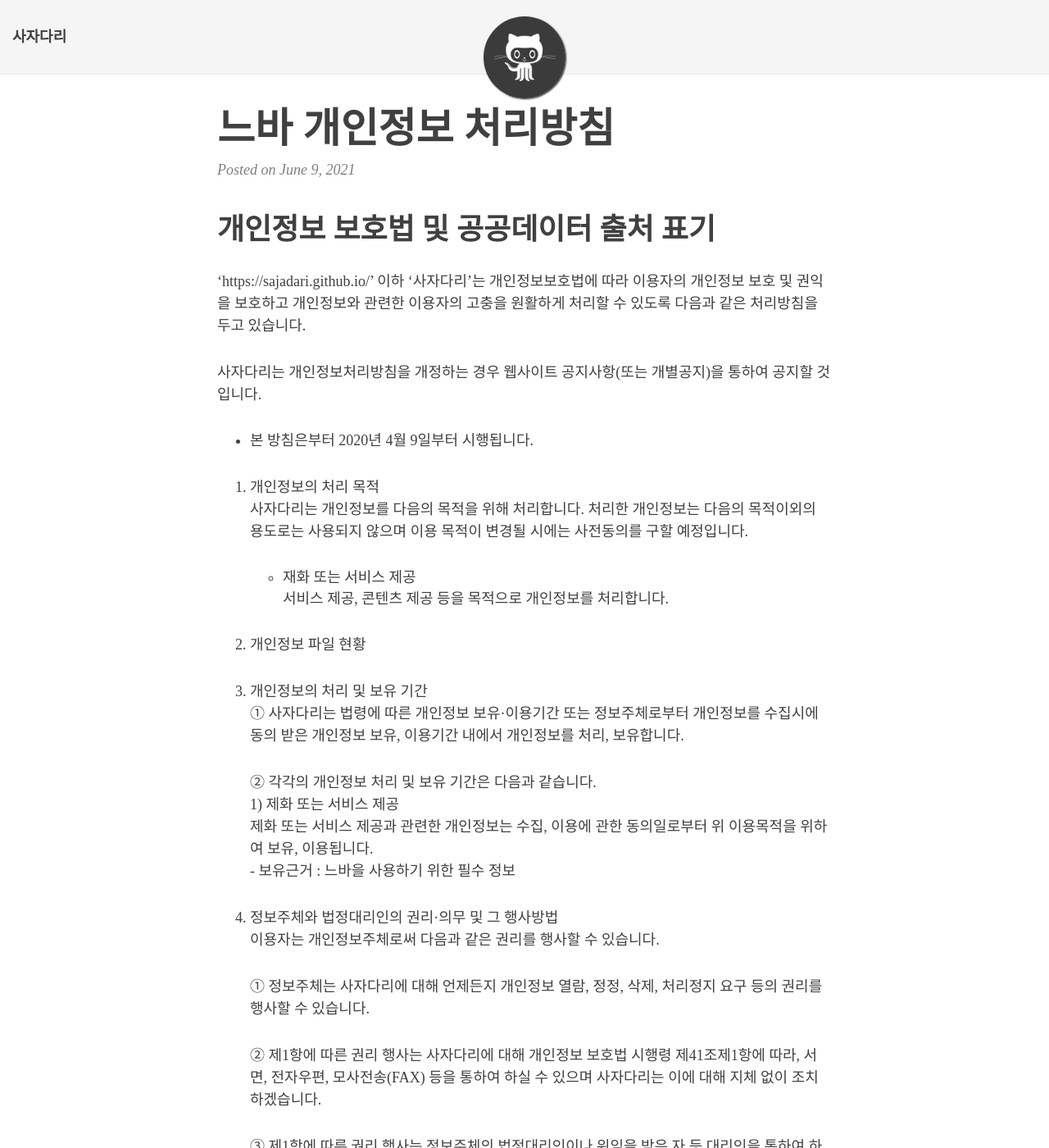
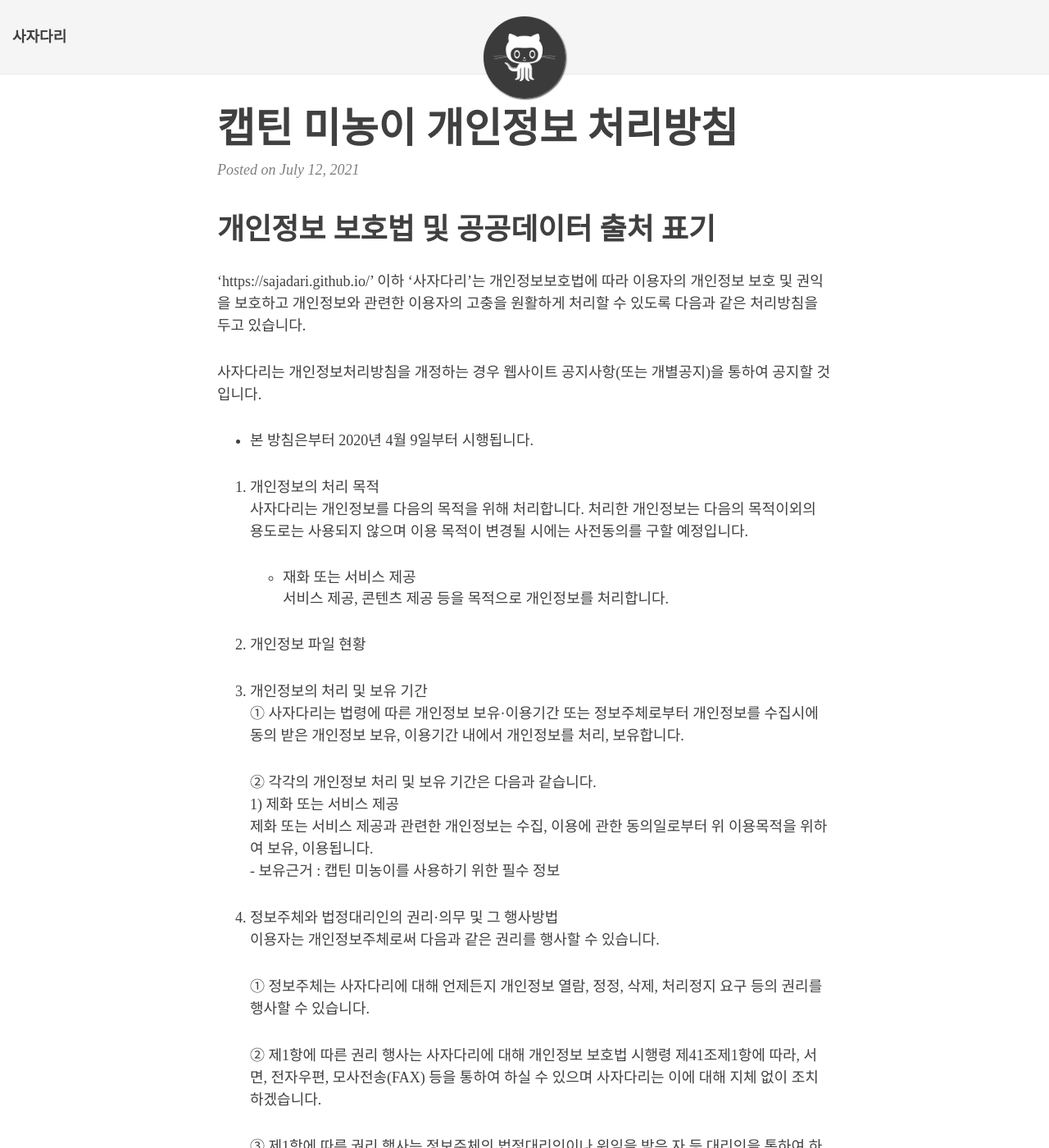
Before and after one commit to sajadari/sajadari.github.io, a Jekyll site: the page built from _posts/2021-07-12-captainMinong-policy.md, in a window 1280 px wide and 1400 px high. Shown: the whole window at 82% size. Built offline with Jekyll 4.4.1, drawn with Linux system fonts in a browser that asks for light colours; nearby versions of some CDN libraries; some web fonts are replaced.

Commit message:
updated captainMinong document (nbaCapsule -> captainMinong)

```diff
--- a/_posts/2021-06-09-nbaCapsule-policy.md
+++ b/_posts/2021-07-12-captainMinong-policy.md
@@ -1,7 +1,7 @@
 ---
 layout: post
-title: 느바 개인정보 처리방침
-tags: [느바]
+title: 캡틴 미농이 개인정보 처리방침
+tags: [캡틴 미농이]
 ---
 
 # 개인정보 보호법 및 공공데이터 출처 표기
@@ -27,7 +27,7 @@
     ② 각각의 개인정보 처리 및 보유 기간은 다음과 같습니다.
         1) 제화 또는 서비스 제공
         제화 또는 서비스 제공과 관련한 개인정보는 수집, 이용에 관한 동의일로부터 위 이용목적을 위하여 보유, 이용됩니다.
-        - 보유근거 : 느바을 사용하기 위한 필수 정보
+        - 보유근거 : 캡틴 미농이를 사용하기 위한 필수 정보
 
 4. 정보주체와 법정대리인의 권리·의무 및 그 행사방법
     이용자는 개인정보주체로써 다음과 같은 권리를 행사할 수 있습니다.
```
